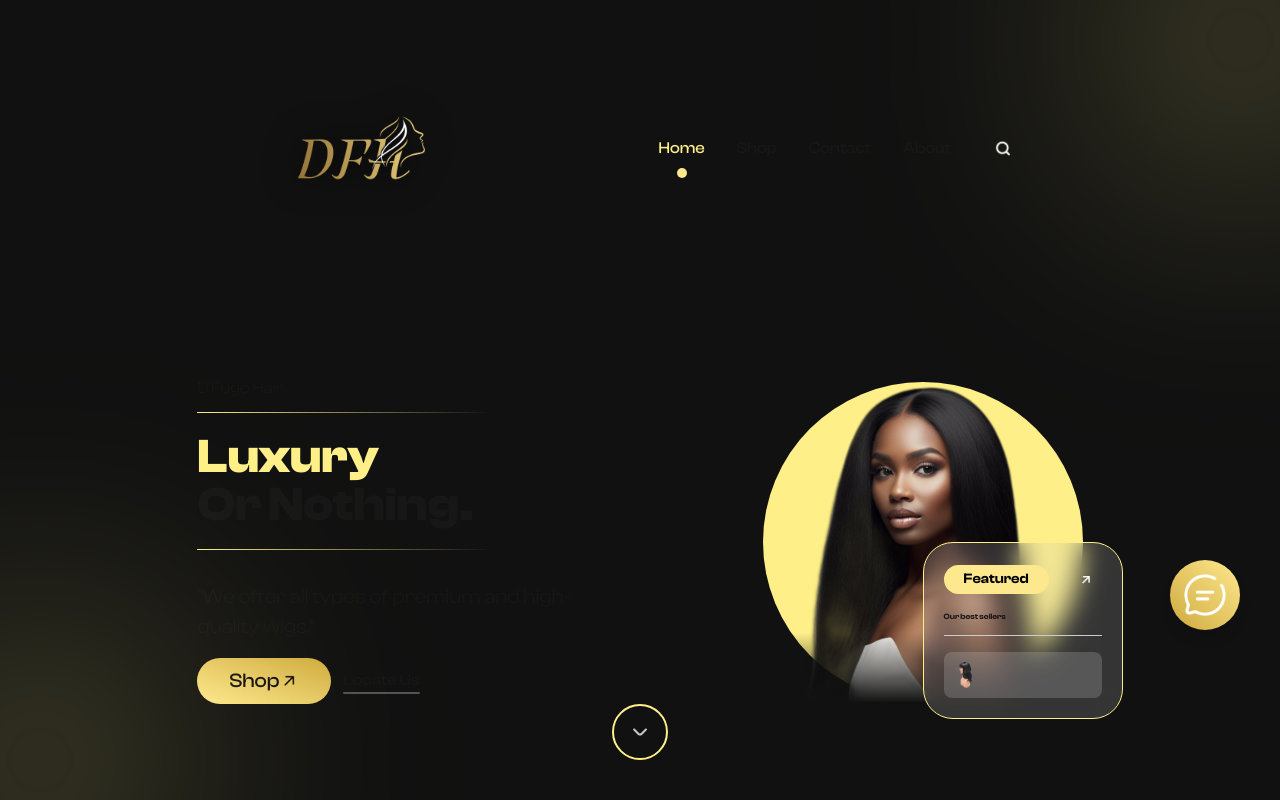
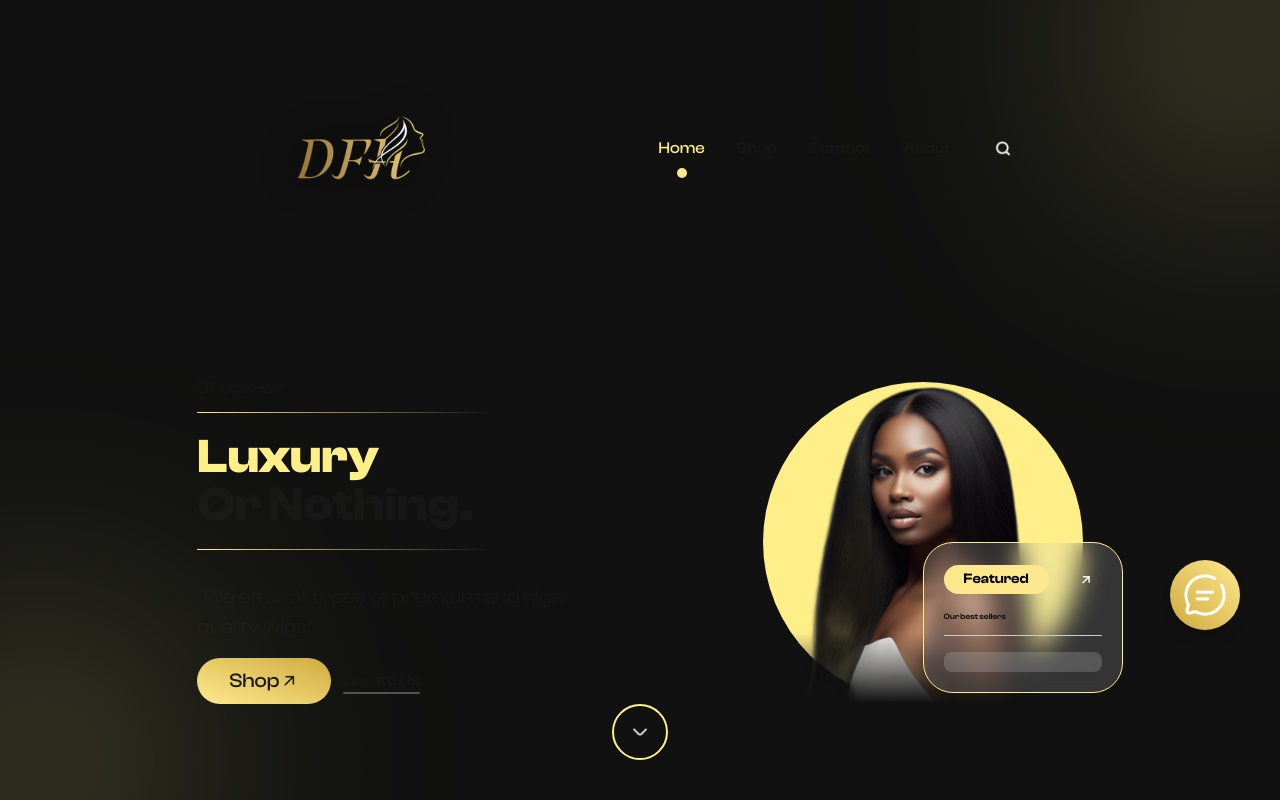
Before and after one commit to joe-ani/ocean-wave, a Next.js app: page / in a window 1280 px wide. Shown: the top 800 px of the page. Built offline with nearby package versions, Linux system fonts and the light colour scheme.

Commit message:
refactor: remove unused image in Hero component

```diff
--- a/src/app/Components/Hero.tsx
+++ b/src/app/Components/Hero.tsx
@@ -498,7 +498,7 @@ const Hero = () => {
                             <div className="w-[100%] h-[1px] bg-[#ccc] rounded-full"></div>
                         </div>
                         <div className="flex bg-[#cccccc39] p-[6px] md:p-[10px] rounded-[8px]">
-                            <Image width={24} height={16} src={"/images/wig1.png"} alt="" className="w-4 md:w-6" />
+                            {/* <Image width={24} height={16} src={"/images/wig1.png"} alt="" className="w-4 md:w-6" /> */}
                         </div>
                     </motion.div>
                 </motion.div>
```
